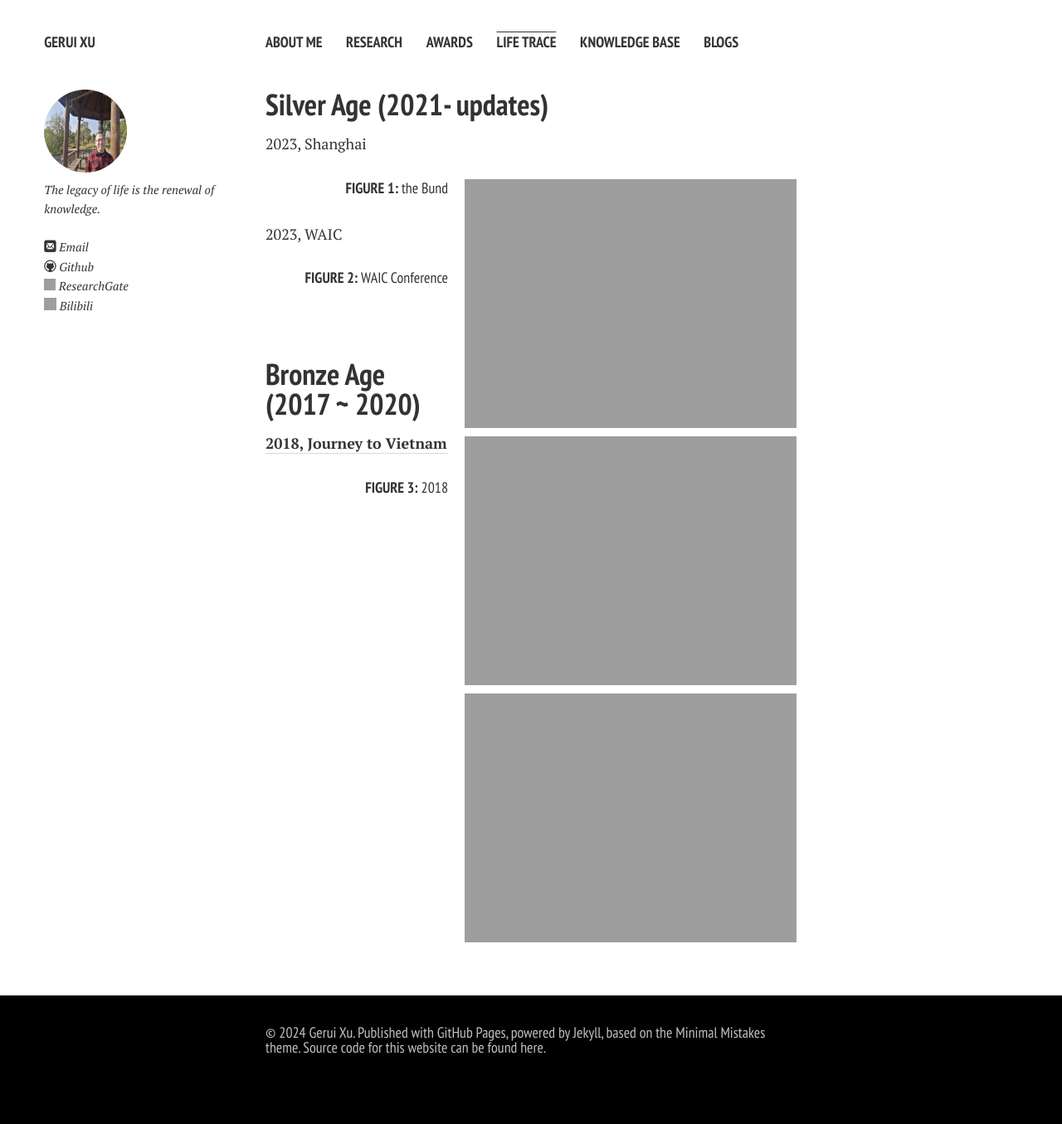
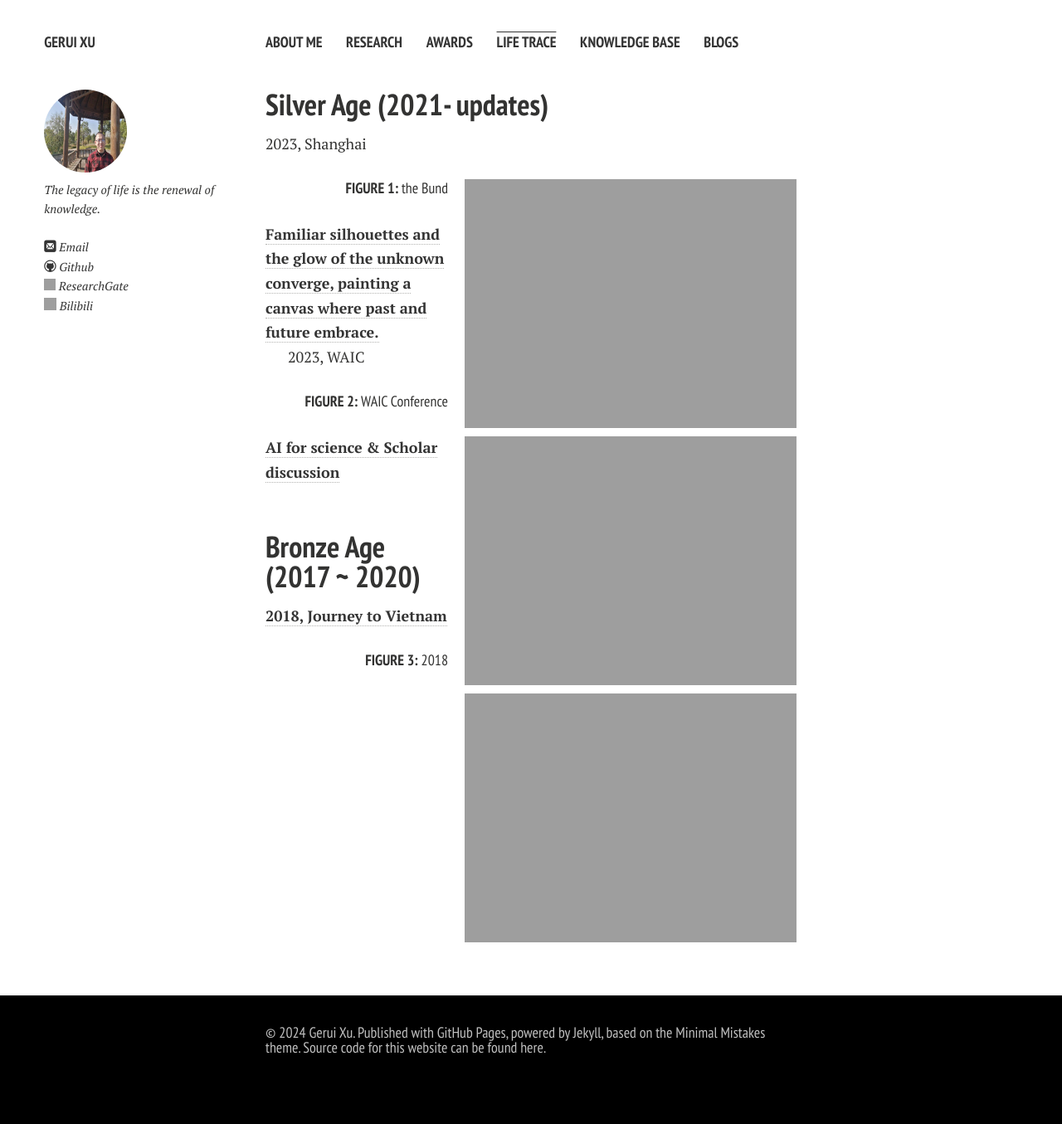
Before and after one commit to GeruiXu/GeruiXu.github.io, a Jekyll site: the page built from Life trace.md, in a window 1280 px wide. Shown: the whole page at 83% size. Built offline with Jekyll 4.4.1, drawn with Linux system fonts in a browser that asks for light colours; nearby versions of some CDN libraries; comment, search, counter and statistics services are not loaded; a style sheet for code colours, icons or effects is not loaded; grey boxes are pictures that could not be loaded.

Commit message:
Update Life trace.md

```diff
--- a/Life trace.md
+++ b/Life trace.md
@@ -15,9 +15,13 @@ title: Life trace
   <figcaption>the Bund</figcaption>
 </figure>
 
+[**Familiar silhouettes and the glow of the unknown converge, painting a canvas where past and future embrace.**](https://geruixu.github.io/lifetrace/Vietnam/info_blogs)<br>
+
 2023, WAIC
 
 <figure style="text-align:right;">  <img src="https://GeruiXu.github.io/lifetrace/Shanghai/WAIC1.jpg" style="float:right; margin-left: 20px; margin-bottom: 10px;" alt="vetnan_sands">  <figcaption>WAIC Conference</figcaption></figure>
+
+[**AI for science & Scholar discussion**](https://geruixu.github.io/lifetrace/Vietnam/info_blogs)<br>
 
 <br>
 
```
